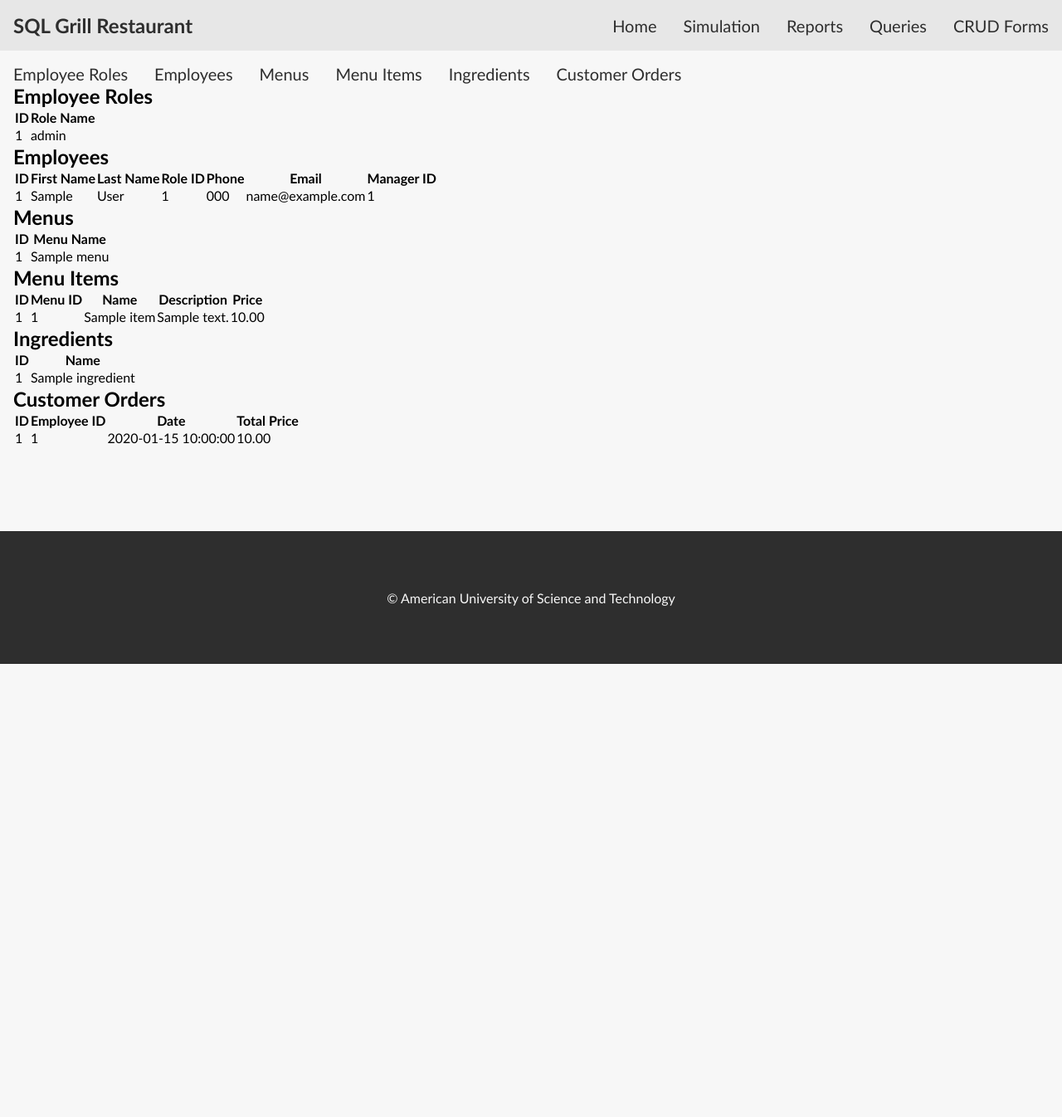
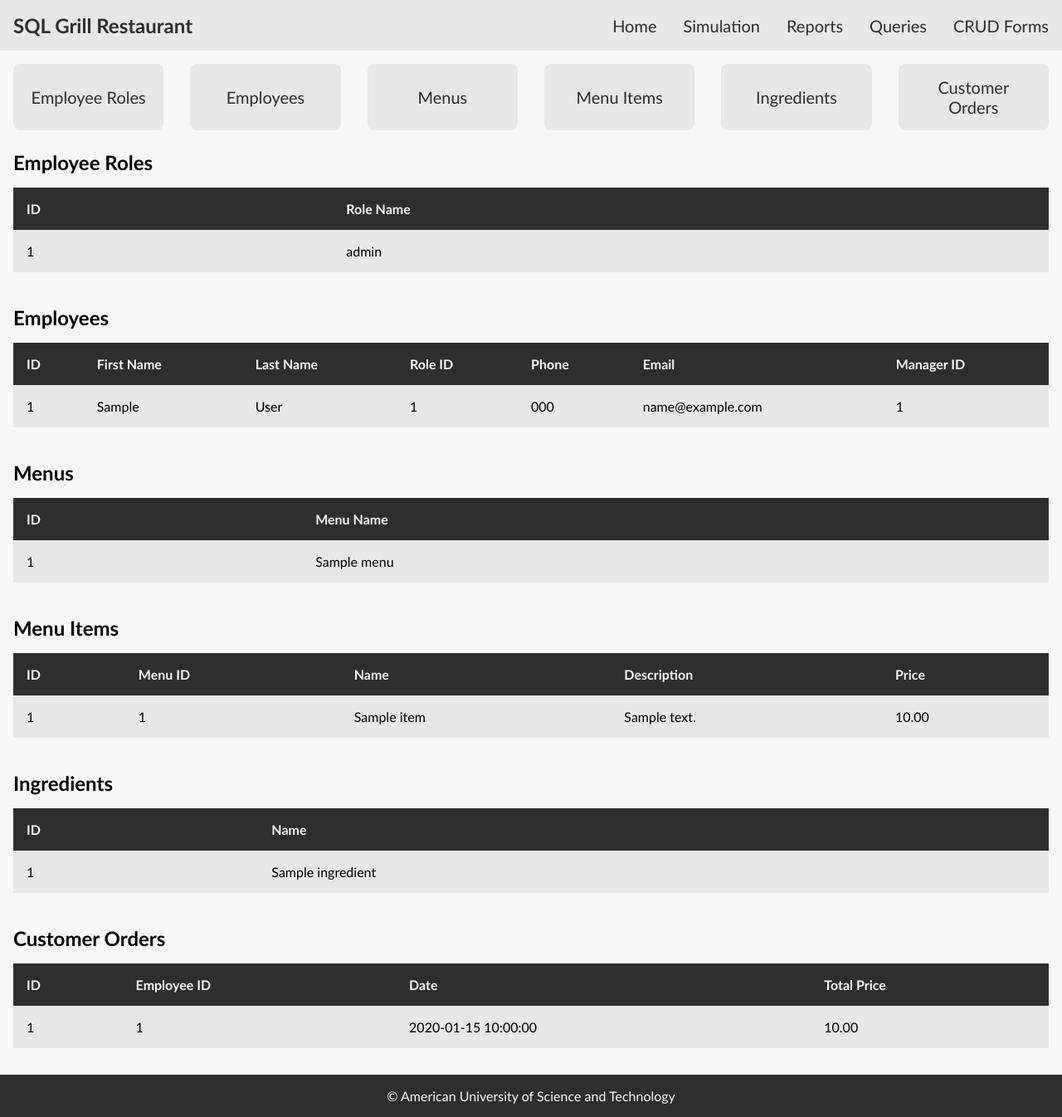
Before and after one commit to TaimourShmait/restaurant-db-simulation-website-php, a PHP site: page /pages/reports.php in a window 1280 px wide. Shown: the whole page at 83% size. Before the commit the page ends 800 px from the top, so only its background shows below. Run offline with PHP 8.4, Linux system fonts and the light colour scheme; tables that the repository leaves empty or names only in its code hold one stand-in row (values such as "Sample post").

Commit message:
Add styling for reports page

```diff
--- a/assets/css/index.css
+++ b/assets/css/index.css
@@ -4,6 +4,7 @@
   --charcoal-gray: #2e2e2e; /* Dark UI / Text */
   --dark-gray: #181818; /* Dark Background / Text */
   --smoked-gray: #e7e7e7; /* Light gray neutral */
+  --dark-smoked-gray: #dbdbdb;
   --ash-white: #f7f7f7; /* Main background */
   --warm-cream: #fff5e8; /* Soft warm panels/cards */
 }
@@ -54,18 +55,18 @@ header p {
   font-weight: bold;
 }
 
-nav {
+header nav, #reports-main nav {
   display: flex;
   gap: 2rem;
   font-size: 1.25rem;
 }
 
-nav a {
+header nav a, #reports-main nav a {
   text-decoration: none;
   color: var(--charcoal-gray);
 }
 
-nav a:hover {
+header nav a:hover, #reports-main nav a:hover {
   color: var(--ember-orange);
 }
 
@@ -365,3 +366,59 @@ footer {
 #submit-order-btn:hover {
   background-color: lightgreen;
 }
+
+#reports-main {
+  display: flex;
+  flex-direction: column;
+  gap: 1.5rem;
+}
+
+#reports-main .table-report {
+  width: 100%;
+  display: flex;
+  flex-direction: column;
+  gap: 1rem;
+}
+
+#reports-main table {
+  width: 100%;
+  border-collapse: collapse;
+  margin-bottom: 1rem !important;
+  background-color: var(--ash-white);
+}
+
+#reports-main th {
+  background-color: var(--charcoal-gray);
+  text-align: left;
+  padding: 1rem !important;
+  color: var(--ash-white);
+}
+
+#reports-main td {
+  padding: 1rem !important;
+}
+
+#reports-main tr:hover td {
+  background-color: var(--smoked-gray);
+}
+
+#reports-main tr:nth-child(even) td {
+    background-color: var(--smoked-gray);
+}
+
+#reports-main nav {
+  position: sticky;
+  top: 1rem;
+  width: 100%;
+}
+
+#reports-main nav a {
+  background-color: var(--smoked-gray);
+  flex: 1;
+  text-align: center;
+  padding: 1rem !important;
+  border-radius: 0.5rem;
+  display: flex;
+  justify-content: center;
+  align-items: center;
+}
```
